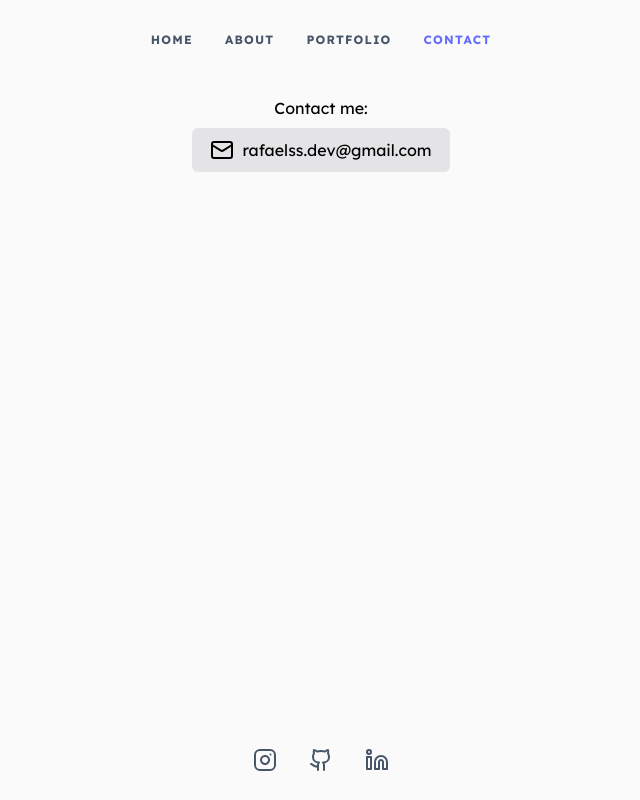
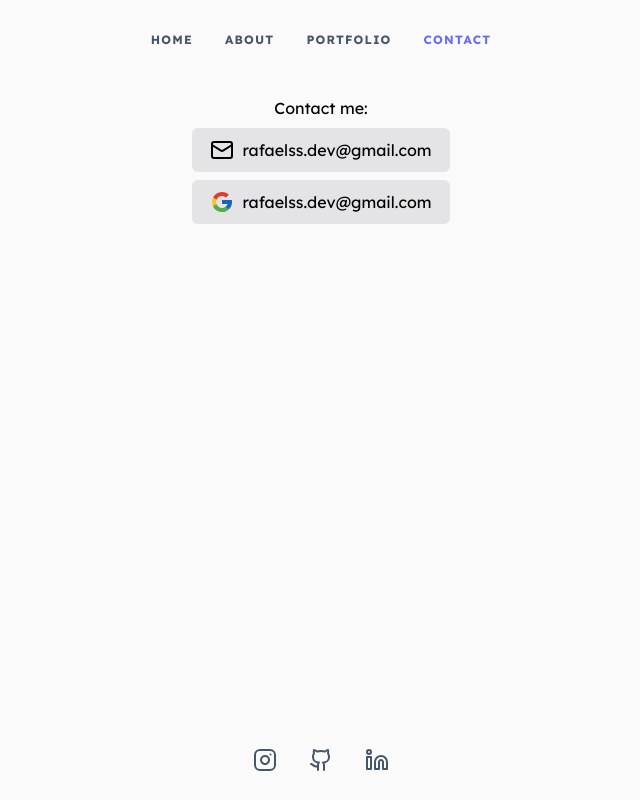
Before and after one commit to Rafael-Urei/personal-site-svelte, a SvelteKit app: page /contact in a window 1280 px wide. Shown: the whole page, without its empty margins (319-959 px from the left). Built offline with nearby package versions, Linux system fonts and the light colour scheme.

Commit message:
Created page animations

```diff
--- /dev/null
+++ b/src/components/GmailLogo.svelte
@@ -0,0 +1,5 @@
+<div>
+    <svg xmlns="http://www.w3.org/2000/svg" x="0px" y="0px" width="24" height="24" viewBox="0 0 48 48">
+        <path fill="#fbc02d" d="M43.611,20.083H42V20H24v8h11.303c-1.649,4.657-6.08,8-11.303,8c-6.627,0-12-5.373-12-12	s5.373-12,12-12c3.059,0,5.842,1.154,7.961,3.039l5.657-5.657C34.046,6.053,29.268,4,24,4C12.955,4,4,12.955,4,24s8.955,20,20,20	s20-8.955,20-20C44,22.659,43.862,21.35,43.611,20.083z"></path><path fill="#e53935" d="M6.306,14.691l6.571,4.819C14.655,15.108,18.961,12,24,12c3.059,0,5.842,1.154,7.961,3.039	l5.657-5.657C34.046,6.053,29.268,4,24,4C16.318,4,9.656,8.337,6.306,14.691z"></path><path fill="#4caf50" d="M24,44c5.166,0,9.86-1.977,13.409-5.192l-6.19-5.238C29.211,35.091,26.715,36,24,36	c-5.202,0-9.619-3.317-11.283-7.946l-6.522,5.025C9.505,39.556,16.227,44,24,44z"></path><path fill="#1565c0" d="M43.611,20.083L43.595,20L42,20H24v8h11.303c-0.792,2.237-2.231,4.166-4.087,5.571	c0.001-0.001,0.002-0.001,0.003-0.002l6.19,5.238C36.971,39.205,44,34,44,24C44,22.659,43.862,21.35,43.611,20.083z"></path>
+    </svg>
+</div>
--- /dev/null
+++ b/src/components/Transition.svelte
@@ -0,0 +1,17 @@
+<script lang="ts">
+    import { fade, slide, fly } from 'svelte/transition'
+    export let key: string
+</script>
+
+{#key key}
+    <div in:fade={{duration: 300, delay: 300}} out:fade={{duration: 300}}>
+        <slot/>
+    </div>
+{/key}
+
+<style>
+    div {
+        inset: 0;
+        display: grid;
+    }
+</style>
--- a/src/routes/+layout.svelte
+++ b/src/routes/+layout.svelte
@@ -8,6 +8,8 @@
 	import LinkedinLogo from '../components/LinkedinLogo.svelte';
 	import BackTopButton from '../components/BackTopButton.svelte'
 	import { browser } from '$app/environment';
+	import Transition from '../components/Transition.svelte';
+
 	export let data;
 
 	let initialState = false;
@@ -28,7 +30,9 @@
 	<Header pathname={data.pathname} />
 
 	<main>
-		<slot />
+		<Transition key={data.pathname}>
+			<slot/>
+		</Transition>
 		{#if (initialState)}
 			<BackTopButton/>
 		{/if}
--- a/src/routes/+page.svelte
+++ b/src/routes/+page.svelte
@@ -7,7 +7,7 @@
 </svelte:head>
 
 <section
-	class="md:absolute md:top-1/2 md:-translate-y-1/2 md:left-[50px] flex flex-col items-start gap-[22px] max-w-3xl duration-300 animate-slideside"
+	class="md:fixed md:top-1/2 md:-translate-y-1/2 md:left-[50px] flex flex-col items-start gap-[22px] max-w-3xl duration-300 animate-slideside"
 >
 	<h2 class="self-center text-2xl font-bold text-slate-400 tracking-widest">HELLO!</h2>
 	<h1 class="text-[24px] md:text-[54px] font-bold text-slate-600 tracking-widest">
--- a/src/routes/contact/+page.svelte
+++ b/src/routes/contact/+page.svelte
@@ -1,10 +1,12 @@
 <script>
     import MailLogo from '../../components/MailLogo.svelte'
+    import GmailLogo from '../../components/GmailLogo.svelte'
 </script>
 
 <section>
     <div class="flex flex-col items-center gap-2">
         <h1>Contact me:</h1>
         <a href="mailto:rafaelss.dev@gmail.com" class="flex items-center gap-2 duration-200 rounded-md bg-zinc-200 px-4 py-2 cursor-pointer border-2 border-transparent hover:bg-white hover:border-slate-200"><MailLogo/> rafaelss.dev@gmail.com</a>
+        <a href="https://mail.google.com/mail/u/0/?fs=1&to=rafaelss.dev@gmail.com&tf=cm&su=Oportunidade/Ofertas" target="_blank" class="flex items-center gap-2 duration-200 rounded-md bg-zinc-200 px-4 py-2 cursor-pointer border-2 border-transparent hover:bg-white hover:border-slate-200"><GmailLogo/> rafaelss.dev@gmail.com</a>
     </div>
 </section>
--- a/src/routes/portfolio/+page.js
+++ b/src/routes/portfolio/+page.js
@@ -1,7 +1,7 @@
 import { dev } from '$app/environment';
 
 export async function load({fetch}) {
-    const res = await fetch(`https://gist.githubusercontent.com/Rafael-Urei/94b6c4de4a94e10d2696ff3d4f438a2c/raw/50d6aac1ed5d31016dd40ae09d3c31faf6ba5e3a/projects.json`)
+    const res = await fetch(`https://gist.githubusercontent.com/Rafael-Urei/94b6c4de4a94e10d2696ff3d4f438a2c/raw/aa525112453fe80553caf39e1194aef8922419ed/projects.json`)
     const projects = await res.json();
 
     return {
```
